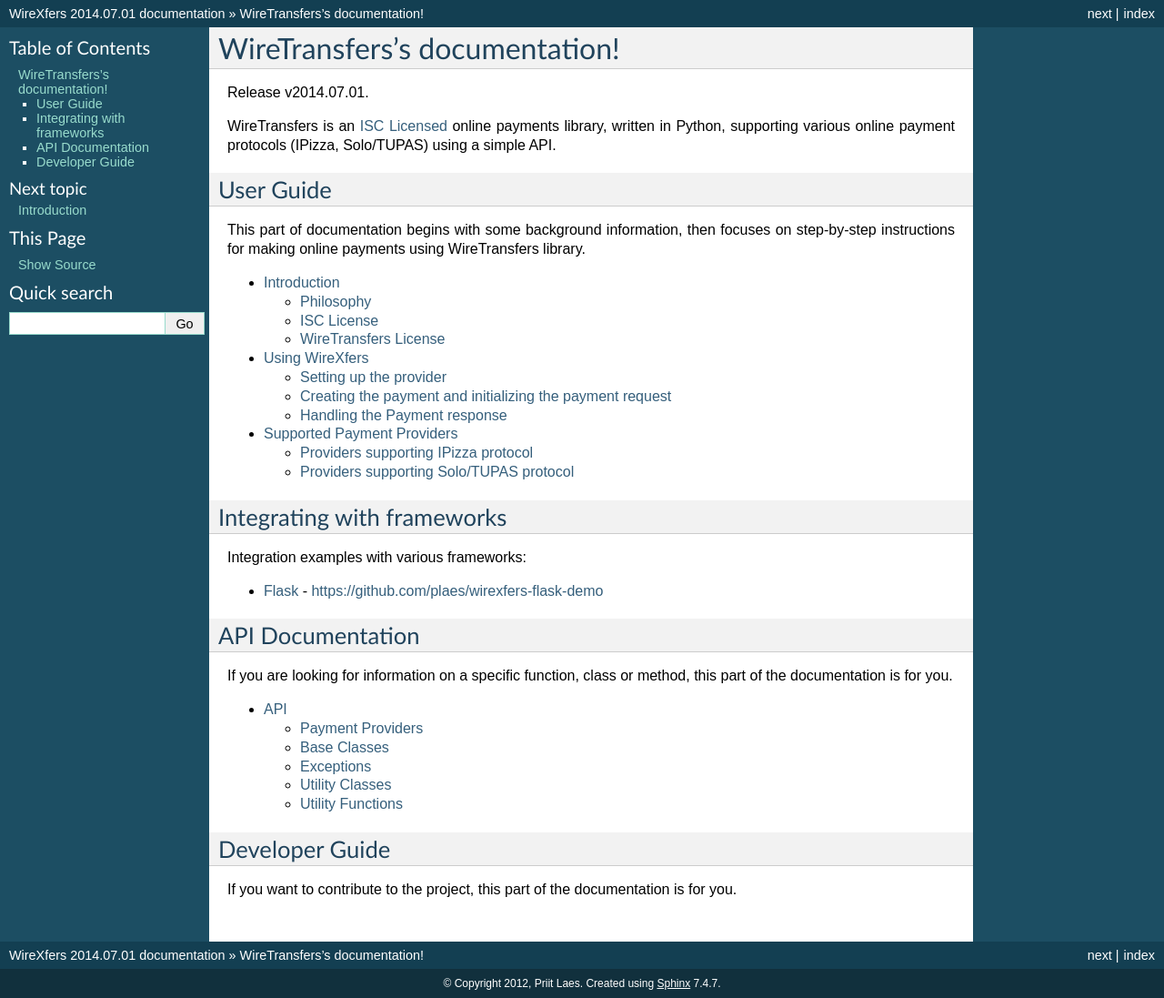
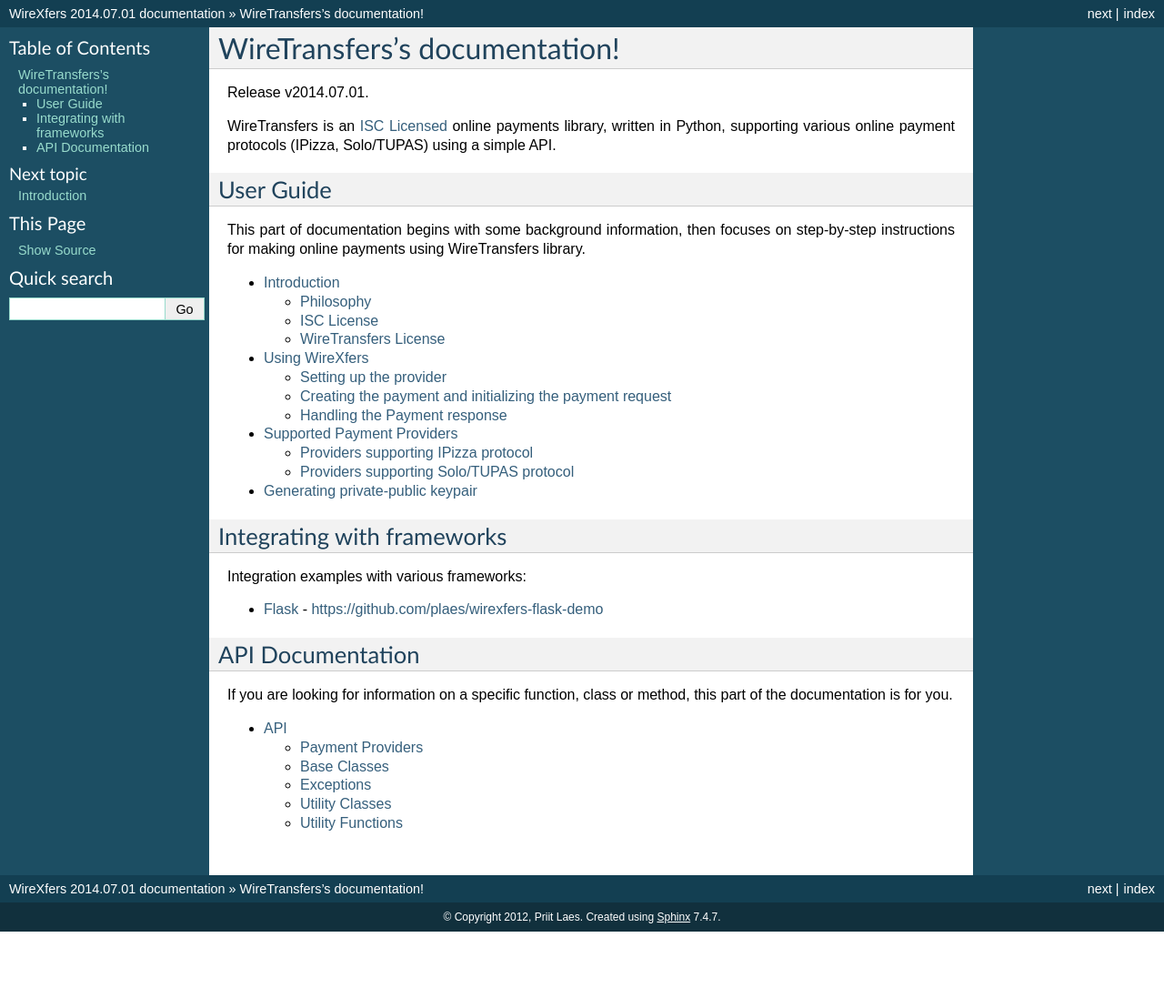
Before and after one commit to plaes/wirexfers, a Sphinx documentation site: the page built from docs/index.rst, in a window 1280 px wide. Shown: the whole page at 91% size. Built offline with Sphinx 7.4.7, drawn with Linux system fonts in a browser that asks for light colours; after the commit the page ends 1024 px from its top, so only the background shows below that.

Commit message:
Add basic doc on creating the public/private keypair

```diff
--- a/docs/index.rst
+++ b/docs/index.rst
@@ -45,10 +46,3 @@
    :maxdepth: 2
 
    api
-
-
-Developer Guide
----------------
-
-If you want to contribute to the project, this part of the documentation is
-for you.
```
Also changed, not shown: other parts of docs/index.rst (+1 -0 lines), docs/user/keys.rst (added, +10 -0 lines).
